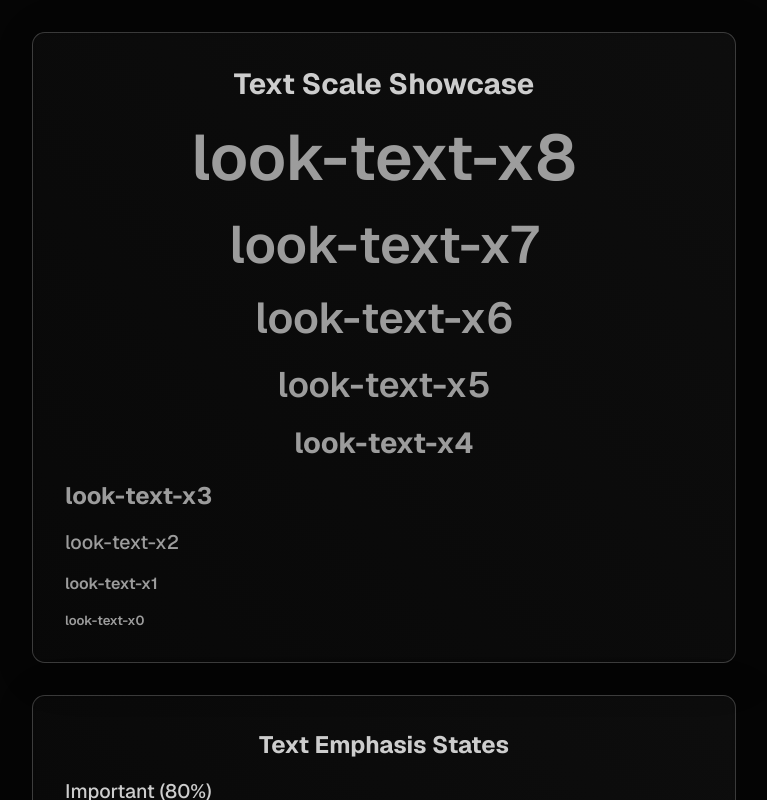
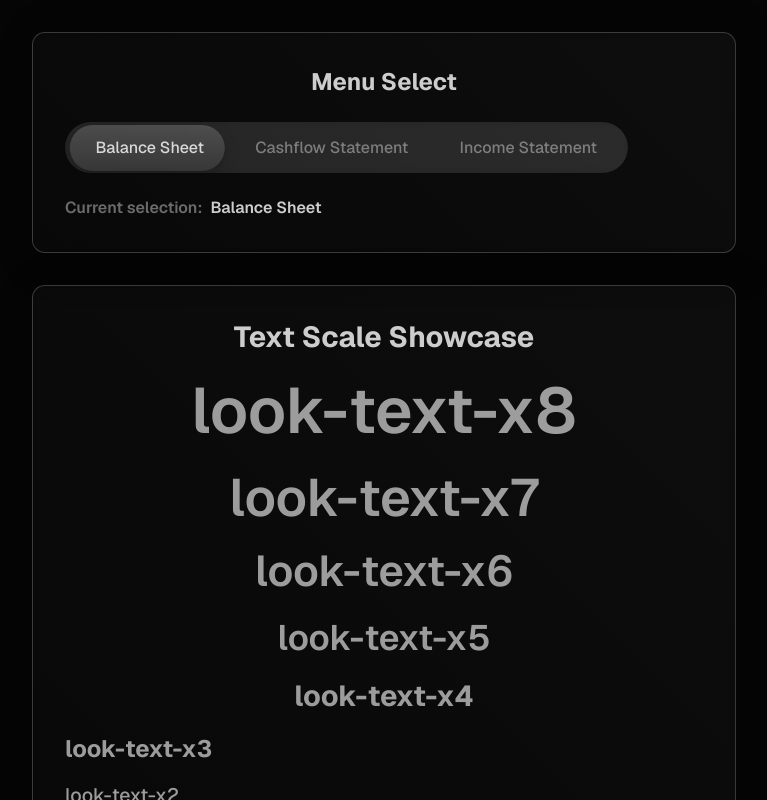
Before and after one commit to alexsmri/stockzai_webdev, a React (Vite) app in the folder frontend/: page /debug in a window 1280 px wide. Shown: the top 800 px of the page, without its empty margins (256-1023 px from the left). Built offline with nearby package versions, Linux system fonts and the light colour scheme; no server answers.

Commit message:
Too much CSS, but added Menu Select

```diff
--- a/frontend/src/assets/scss/classes/_looks.scss
+++ b/frontend/src/assets/scss/classes/_looks.scss
@@ -367,3 +367,68 @@
     background-color: color-mix(in srgb, var(--color-secondary) 5%, transparent);
   }
 }
+
+.look-menu-select {
+  position: relative;
+  display: inline-flex;
+  align-items: stretch;
+  max-width: max-content;
+  gap: 0;
+  padding: u.scale-padding(0.3);
+  border-radius: u.scale-gap(6);
+  background-color: var(--color-secondary-ui-element);
+  backdrop-filter: blur(u.scale-gap(0.2));
+  isolation: isolate;
+  overflow: hidden;
+
+  &__indicator {
+    position: absolute;
+    top: u.scale-padding(0.15);
+    bottom: u.scale-padding(0.15);
+    left: 0;
+    border-radius: calc(u.scale-gap(6) - u.scale-gap(0.45));
+    background: linear-gradient(180deg,
+      color-mix(in srgb, var(--color-secondary) 18%, transparent 82%) 0%,
+      color-mix(in srgb, var(--color-secondary) 8%, transparent 92%) 100%);
+    box-shadow: 0 u.scale-gap(0.3) u.scale-gap(1) color-mix(in srgb, var(--color-shadow) 20%, transparent);
+    transition:
+      transform 0.28s cubic-bezier(0.25, 0.8, 0.25, 1),
+      width 0.28s cubic-bezier(0.25, 0.8, 0.25, 1),
+      opacity 0.2s ease-out;
+    pointer-events: none;
+    z-index: 1;
+  }
+
+  &__option {
+    position: relative;
+    z-index: 2;
+    display: inline-flex;
+    align-items: center;
+    justify-content: center;
+    min-width: 0;
+    padding: u.scale-padding(0.6) u.scale-padding(1.6);
+    border: 0;
+    border-radius: u.scale-gap(5);
+    background: transparent;
+    color: var(--color-secondary-a40);
+    font-size: u.scale-font(0);
+    font-weight: 500;
+    line-height: 1.4;
+    cursor: pointer;
+    transition: color 0.2s ease-out;
+    white-space: nowrap;
+  }
+
+  &__option:hover {
+    color: var(--color-secondary-a60);
+  }
+
+  &__option:focus-visible {
+    outline: u.scale-gap(0.1) solid var(--color-secondary-a20);
+    outline-offset: u.scale-gap(0.2);
+  }
+
+  &__option.is-selected {
+    color: var(--color-secondary-a80);
+  }
+}
--- /dev/null
+++ b/frontend/src/components/COM_MenuSelect.tsx
@@ -0,0 +1,116 @@
+import { CSSProperties, useCallback, useEffect, useLayoutEffect, useMemo, useRef, useState } from 'react';
+
+export type MenuSelectOptions = Record<string, string>;
+
+export type MenuSelectProps = {
+  prOptions: MenuSelectOptions;
+  prHandleChange: (key: string) => void;
+};
+
+type IndicatorState = {
+  width: number;
+  left: number;
+};
+
+export default function COM_MenuSelect({ prOptions, prHandleChange }: MenuSelectProps) {
+  const entries = useMemo(() => Object.entries(prOptions), [prOptions]);
+  const [selectedKey, setSelectedKey] = useState(() => entries[0]?.[0] ?? '');
+  const [indicator, setIndicator] = useState<IndicatorState>({ width: 0, left: 0 });
+
+  const containerRef = useRef<HTMLDivElement | null>(null);
+  const itemRefs = useRef<Record<string, HTMLButtonElement | null>>({});
+
+  const assignRef = useCallback((key: string, node: HTMLButtonElement | null) => {
+    if (node) {
+      itemRefs.current[key] = node;
+    } else {
+      delete itemRefs.current[key];
+    }
+  }, []);
+
+  useEffect(() => {
+    if (!entries.length) {
+      setSelectedKey('');
+      return;
+    }
+
+    if (!entries.some(([key]) => key === selectedKey)) {
+      setSelectedKey(entries[0][0]);
+    }
+  }, [entries, selectedKey]);
+
+  const updateIndicator = useCallback(() => {
+    if (!selectedKey) {
+      setIndicator((prev) => (prev.width === 0 && prev.left === 0 ? prev : { width: 0, left: 0 }));
+      return;
+    }
+
+    const target = itemRefs.current[selectedKey];
+    const container = containerRef.current;
+
+    if (!target || !container) {
+      setIndicator((prev) => (prev.width === 0 && prev.left === 0 ? prev : { width: 0, left: 0 }));
+      return;
+    }
+
+    const containerRect = container.getBoundingClientRect();
+    const targetRect = target.getBoundingClientRect();
+
+    const nextWidth = targetRect.width;
+    const nextLeft = targetRect.left - containerRect.left;
+
+    setIndicator((prev) => {
+      if (prev.width === nextWidth && prev.left === nextLeft) {
+        return prev;
+      }
+
+      return { width: nextWidth, left: nextLeft };
+    });
+  }, [selectedKey]);
+
+  useLayoutEffect(() => {
+    updateIndicator();
+  }, [updateIndicator, entries]);
+
+  useEffect(() => {
+    updateIndicator();
+
+    window.addEventListener('resize', updateIndicator);
+    return () => {
+      window.removeEventListener('resize', updateIndicator);
+    };
+  }, [updateIndicator, entries.length]);
+
+  useEffect(() => {
+    if (selectedKey) {
+      prHandleChange(selectedKey);
+    }
+  }, [selectedKey, prHandleChange]);
+
+  if (!entries.length) {
+    return null;
+  }
+
+  const indicatorStyle: CSSProperties = {
+    width: indicator.width,
+    transform: `translateX(${indicator.left}px)`,
+    opacity: indicator.width > 0 ? 1 : 0,
+  };
+
+  return (
+    <div className="look-menu-select" ref={containerRef}>
+      <div className="look-menu-select__indicator" style={indicatorStyle} />
+      {entries.map(([key, label]) => (
+        <button
+          key={key}
+          ref={(node) => assignRef(key, node)}
+          type="button"
+          className={`look-menu-select__option${selectedKey === key ? ' is-selected' : ''}`}
+          onClick={() => setSelectedKey(key)}
+        >
+          {label}
+        </button>
+      ))}
+    </div>
+  );
+}
--- a/frontend/src/pages/PAG_Debug.tsx
+++ b/frontend/src/pages/PAG_Debug.tsx
@@ -1,3 +1,6 @@
+import { useState } from 'react';
+import COM_MenuSelect from '../components/COM_MenuSelect';
+
 const TEXT_VARIANTS = [
   'look-text-x8',
   'look-text-x7',
@@ -17,7 +20,16 @@ const TEXT_STATES = [
   { className: 'look-text-disabled', label: 'Disabled (Primary 40%)' }
 ];
 
+const MENU_SELECT_OPTIONS = {
+  balance: 'Balance Sheet',
+  cashflow: 'Cashflow Statement',
+  income: 'Income Statement'
+};
+
 function PAG_Debug() {
+  const [selectedMenuKey, setSelectedMenuKey] = useState('');
+  const selectedMenuLabel = MENU_SELECT_OPTIONS[selectedMenuKey];
+
   return (
     <main
       style={{
@@ -29,6 +41,20 @@ function PAG_Debug() {
         margin: '0 auto'
       }}
     >
+      <section
+        className="look-div-container"
+        style={{ display: 'flex', flexDirection: 'column', gap: '1.5rem', padding: '2rem' }}
+      >
+        <h2 className="look-text-x3 look-text-important">Menu Select</h2>
+        <COM_MenuSelect prOptions={MENU_SELECT_OPTIONS} prHandleChange={setSelectedMenuKey} />
+        <p className="look-text-x1 look-text-subtle">
+          Current selection:
+          <span className="look-text-important" style={{ marginLeft: '0.5rem' }}>
+            {selectedMenuLabel ?? 'None'}
+          </span>
+        </p>
+      </section>
+
       <section
         className="look-div-container"
         style={{ display: 'flex', flexDirection: 'column', gap: '1rem', padding: '2rem' }}
```
